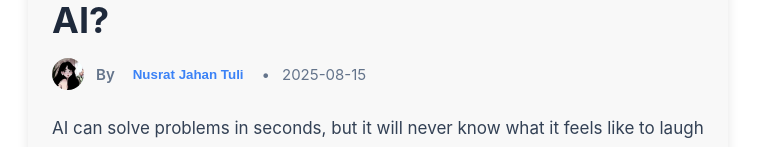
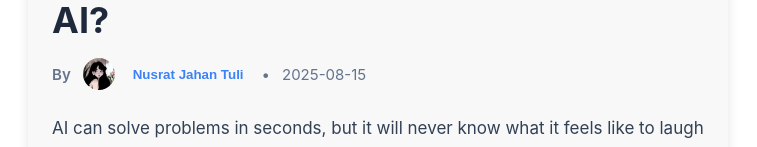
Before and after one commit to tuwuli07/CSE_2200_Assignment, a React (Create React App) app: page / in a window 1280 px wide. Shown: the part 146-293 px from the top of the page, without its empty margins (262-1019 px from the left). Built offline with nearby package versions, Linux system fonts and the light colour scheme.

Commit message:
homepage fixed

```diff
--- a/src/components/BlogPost.jsx
+++ b/src/components/BlogPost.jsx
@@ -23,8 +23,8 @@ const BlogPost = ({ post, onAuthorClick, showComments, onToggleComments }) => {
             fontSize: '15px',
             color: '#64748b'
           }}>
+            <span style={{ fontWeight: '600' }}>By</span>
             <img src={profileImage} alt="Profile" style={{ width: '32px', height: '32px', borderRadius: '50%', objectFit: 'cover' }} />
-            <span style={{ fontWeight: '600' }}>By</span>
             <button
               onClick={() => onAuthorClick(post.authorId)}
               style={{
```
